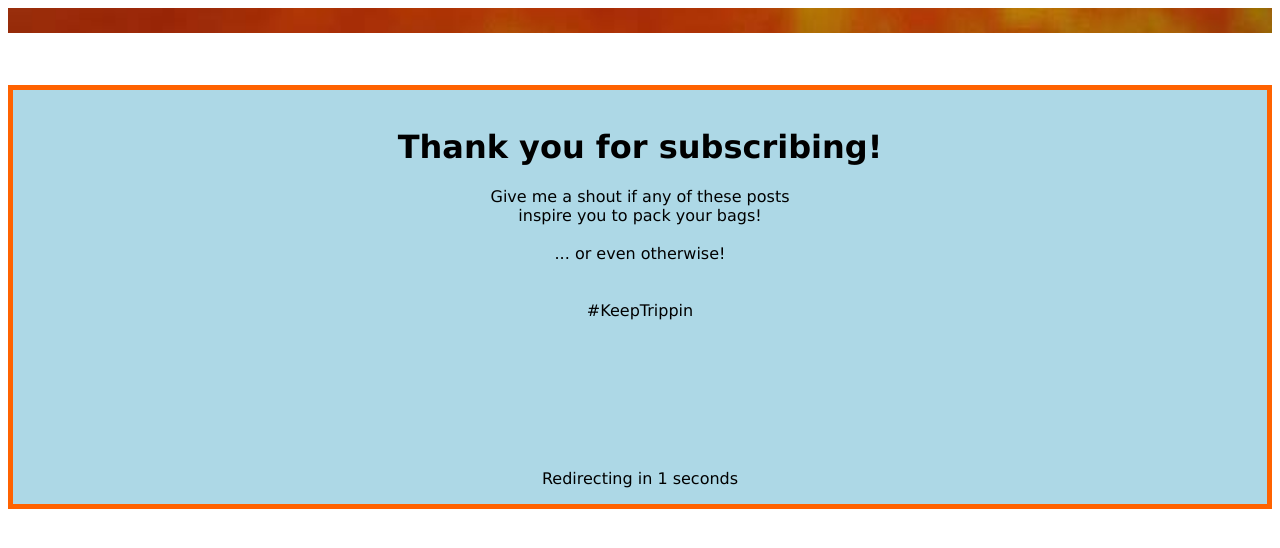
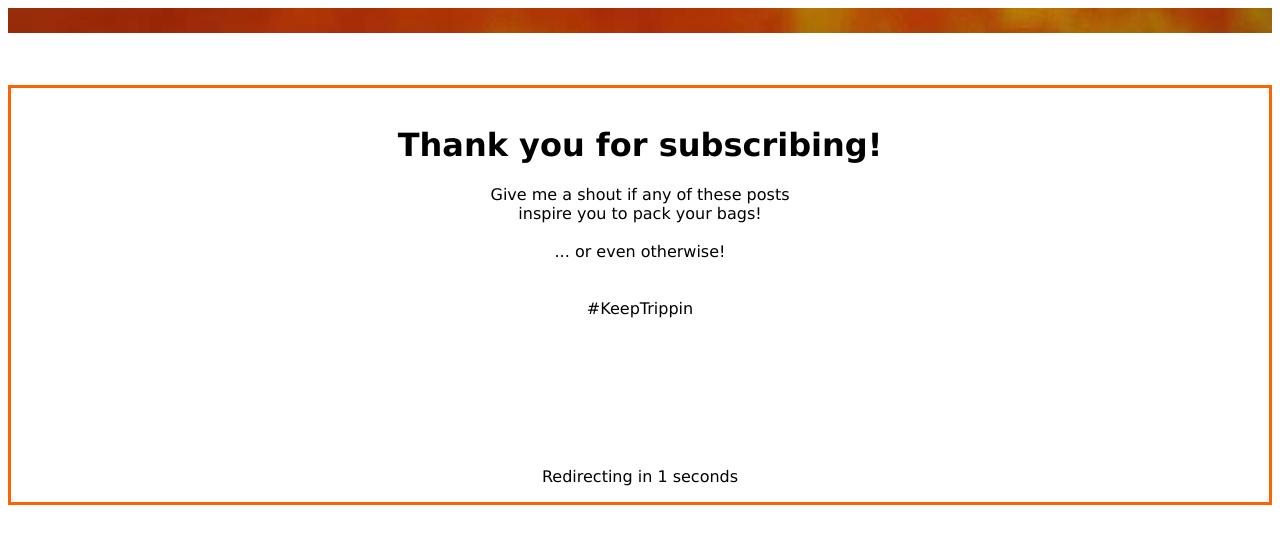
Before and after one commit to chinmaynema/chinmaynema.github.io, a Jekyll site: the page thankyou.html, which Jekyll copies as it is, in a window 1280 px wide. Shown: the top 548 px of the page. Built offline with Jekyll 4.4.1, drawn with Linux system fonts in a browser that asks for light colours.

Commit message:
Update thankyou.html

```diff
--- a/thankyou.html
+++ b/thankyou.html
@@ -2,8 +2,8 @@
 <head>
 <style>
 .myDiv {
-  border: 5px;
-  background-color: lightblue;
+  border: 3px;
+  #background-color: lightblue;
   text-align: center;
   border-style:solid;
   border-color:#FF6200;
```
